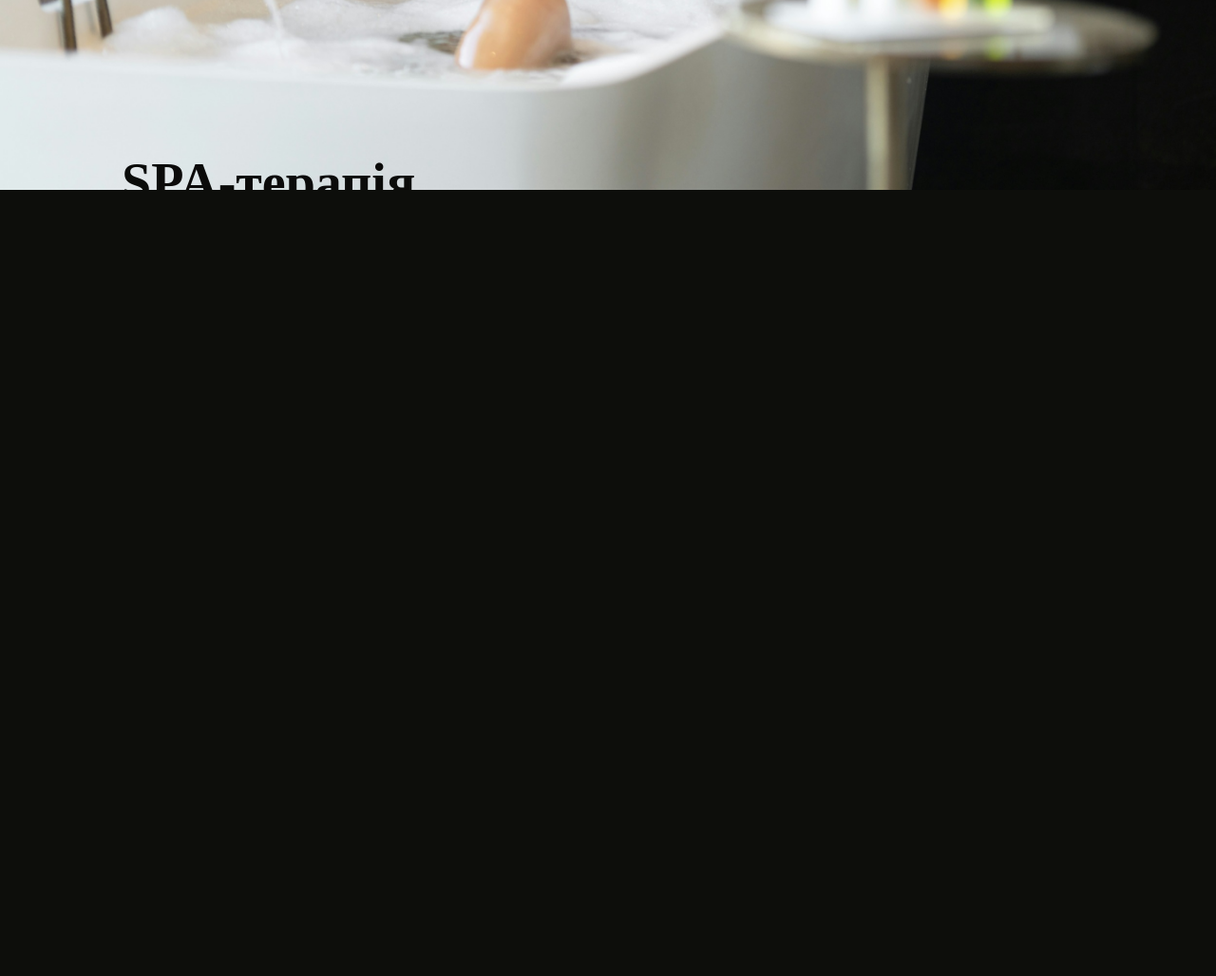
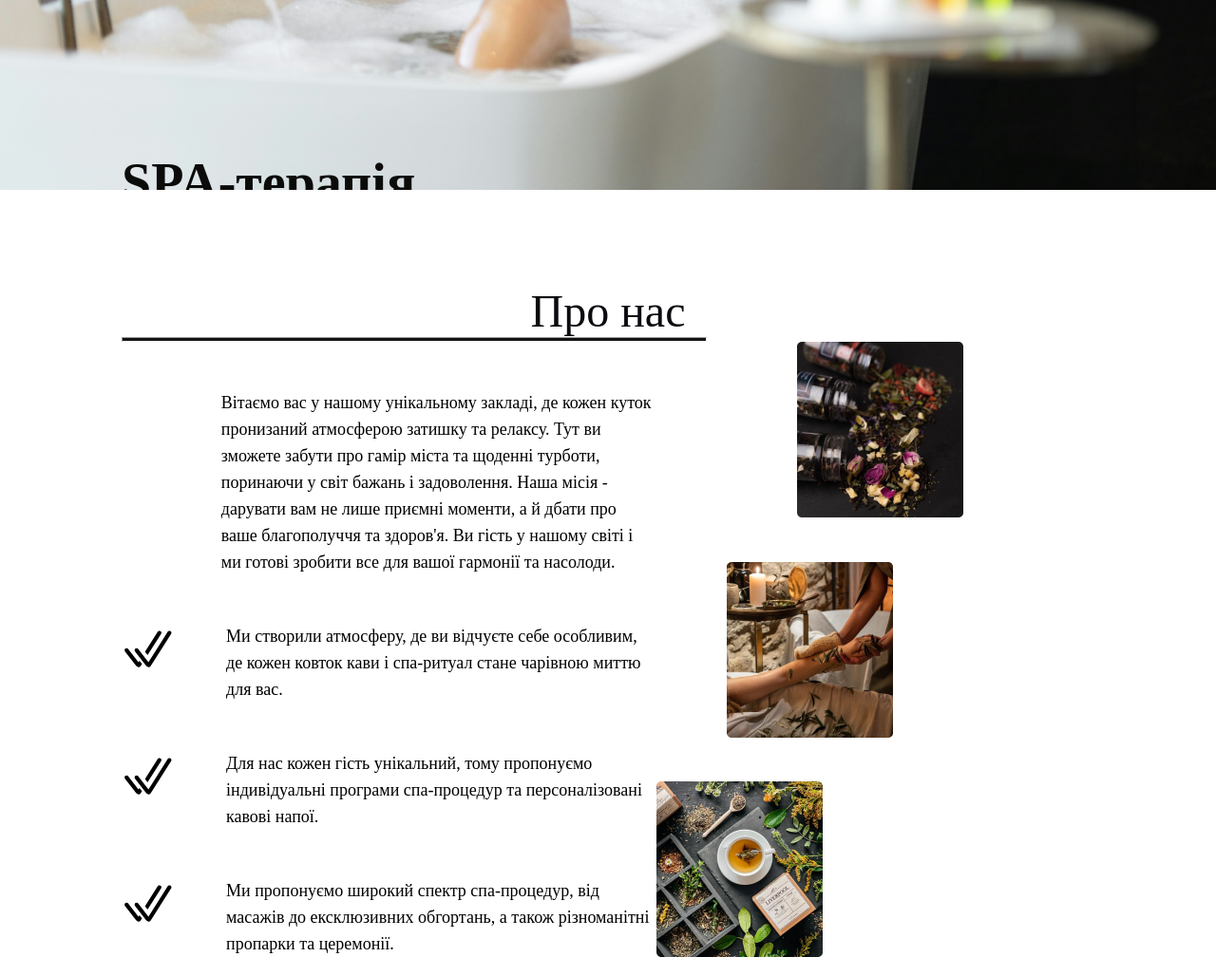
Before and after one commit to fullt1lt/spa_coffee_house, a Django app: page / in a window 1280 px wide. Shown: the part 600-1628 px from the top of the page at 95% size. Before the commit the page ends 800 px from the top, so only its background shows below. Run offline with Django 5.2, Linux system fonts and the light colour scheme.

Commit message:
add block About_Us in new_index

```diff
--- a/static_source/css/index.css
+++ b/static_source/css/index.css
@@ -28,6 +28,12 @@ body {
 }
 
 .Main {
+  -webkit-box-flex: 1;
+      -ms-flex: 1 1 auto;
+          flex: 1 1 auto;
+}
+
+.Main_Page {
   -webkit-box-flex: 1;
       -ms-flex: 1 1 auto;
           flex: 1 1 auto;
@@ -953,6 +959,127 @@ a {
   font-weight: 500;
 }
 
+.Main_About_Us {
+  margin-top: 80px;
+}
+.Main_About_Us .Main_About_Us_list {
+  display: -webkit-box;
+  display: -ms-flexbox;
+  display: flex;
+  -webkit-box-orient: vertical;
+  -webkit-box-direction: normal;
+      -ms-flex-direction: column;
+          flex-direction: column;
+  width: 100%;
+}
+.Main_About_Us .Main_About_Us_list .Main_About_Us_header h1 {
+  color: var(--black-color);
+  text-align: center;
+  font-family: Manrope;
+  font-size: 48px;
+  font-style: normal;
+  font-weight: 400;
+  line-height: normal;
+}
+.Main_About_Us .Main_About_Us_list .Main_About_Us_header hr {
+  height: 3px;
+  width: 60%;
+  background-color: #141414;
+}
+.Main_About_Us .Main_About_Us_list .Main_About_Us_info {
+  width: 100%;
+}
+.Main_About_Us .Main_About_Us_list .Main_About_Us_info .Main_About_Us_info_list {
+  display: -webkit-box;
+  display: -ms-flexbox;
+  display: flex;
+}
+.Main_About_Us .Main_About_Us_list .Main_About_Us_info .Main_About_Us_info_list .Main_About_Us_info_text {
+  width: 55%;
+}
+.Main_About_Us .Main_About_Us_list .Main_About_Us_info .Main_About_Us_info_list .Main_About_Us_info_text .info_text_list {
+  display: -webkit-box;
+  display: -ms-flexbox;
+  display: flex;
+  -webkit-box-orient: vertical;
+  -webkit-box-direction: normal;
+      -ms-flex-direction: column;
+          flex-direction: column;
+}
+.Main_About_Us .Main_About_Us_list .Main_About_Us_info .Main_About_Us_info_list .Main_About_Us_info_text .info_text_list .info_text_item {
+  display: -webkit-box;
+  display: -ms-flexbox;
+  display: flex;
+  -webkit-box-pack: end;
+      -ms-flex-pack: end;
+          justify-content: flex-end;
+  margin-top: 50px;
+}
+.Main_About_Us .Main_About_Us_list .Main_About_Us_info .Main_About_Us_info_list .Main_About_Us_info_text .info_text_list .info_text_item img {
+  width: 55px;
+  height: 55px;
+  margin-right: 55px;
+}
+.Main_About_Us .Main_About_Us_list .Main_About_Us_info .Main_About_Us_info_list .Main_About_Us_info_text .info_text_list .info_text_item span {
+  width: 90%;
+  color: #000;
+  font-family: Manrope;
+  font-size: 18px;
+  font-style: normal;
+  font-weight: 400;
+  line-height: 28px;
+}
+.Main_About_Us .Main_About_Us_list .Main_About_Us_info .Main_About_Us_info_list .Main_About_Us_info_text .info_text_list .info_text_item .empty_box {
+  margin-right: 55px;
+  width: 55px;
+  height: 55px;
+}
+.Main_About_Us .Main_About_Us_list .Main_About_Us_info .Main_About_Us_info_list .Main_About_Us_info_gallery {
+  width: 45%;
+}
+.Main_About_Us .Main_About_Us_list .Main_About_Us_info .Main_About_Us_info_list .Main_About_Us_info_gallery .Main_About_Us_info_gallery_list {
+  display: -webkit-box;
+  display: -ms-flexbox;
+  display: flex;
+  -webkit-box-orient: vertical;
+  -webkit-box-direction: normal;
+      -ms-flex-direction: column;
+          flex-direction: column;
+  -webkit-box-pack: justify;
+      -ms-flex-pack: justify;
+          justify-content: space-between;
+  height: 100%;
+  width: 70%;
+}
+.Main_About_Us .Main_About_Us_list .Main_About_Us_info .Main_About_Us_info_list .Main_About_Us_info_gallery .Main_About_Us_info_gallery_list .info_text_item img {
+  height: 185px;
+  border-radius: 5px;
+}
+.Main_About_Us .Main_About_Us_list .Main_About_Us_info .Main_About_Us_info_list .Main_About_Us_info_gallery .Main_About_Us_info_gallery_list .info_gallery_item:nth-child(1) {
+  display: -webkit-box;
+  display: -ms-flexbox;
+  display: flex;
+  -webkit-box-pack: end;
+      -ms-flex-pack: end;
+          justify-content: flex-end;
+}
+.Main_About_Us .Main_About_Us_list .Main_About_Us_info .Main_About_Us_info_list .Main_About_Us_info_gallery .Main_About_Us_info_gallery_list .info_gallery_item:nth-child(2) {
+  display: -webkit-box;
+  display: -ms-flexbox;
+  display: flex;
+  -webkit-box-pack: center;
+      -ms-flex-pack: center;
+          justify-content: center;
+}
+.Main_About_Us .Main_About_Us_list .Main_About_Us_info .Main_About_Us_info_list .Main_About_Us_info_gallery .Main_About_Us_info_gallery_list .info_gallery_item:nth-child(3) {
+  display: -webkit-box;
+  display: -ms-flexbox;
+  display: flex;
+  -webkit-box-pack: start;
+      -ms-flex-pack: start;
+          justify-content: flex-start;
+}
+
 .Main_Header {
   position: relative;
   -webkit-box-align: center;
--- a/static_source/sass/components/Main/_Main.scss
+++ b/static_source/sass/components/Main/_Main.scss
@@ -3,3 +3,4 @@
 @import "./components/Forms/Create_massage_therapist";
 @import "./components/Categories/Categories";
 @import "./components/Type_Categories/Type_Categories";
+@import "./components/Main_Page/Main_Page";
--- /dev/null
+++ b/static_source/sass/components/Main/components/Main_Page/_Main_Page.scss
@@ -0,0 +1,89 @@
+.Main_About_Us {
+  margin-top: 80px;
+  .Main_About_Us_list {
+    display: flex;
+    flex-direction: column;
+    width: 100%;
+    .Main_About_Us_header {
+      h1 {
+        color: var(--black-color);
+        text-align: center;
+        font-family: Manrope;
+        font-size: 48px;
+        font-style: normal;
+        font-weight: 400;
+        line-height: normal;
+      }
+      hr {
+        height: 3px;
+        width: 60%;
+        background-color: #141414;
+      }
+    }
+    .Main_About_Us_info {
+      width: 100%;
+      .Main_About_Us_info_list {
+        display: flex;
+        .Main_About_Us_info_text {
+          width: 55%;
+          .info_text_list {
+            display: flex;
+            flex-direction: column;
+            .info_text_item {
+              display: flex;
+              justify-content: flex-end;
+              margin-top: 50px;
+              img {
+                width: 55px;
+                height: 55px;
+                margin-right: 55px;
+              }
+              span {
+                width: 90%;
+                color: #000;
+                font-family: Manrope;
+                font-size: 18px;
+                font-style: normal;
+                font-weight: 400;
+                line-height: 28px;
+              }
+              .empty_box {
+                margin-right: 55px;
+                width: 55px;
+                height: 55px;
+              }
+            }
+          }
+        }
+        .Main_About_Us_info_gallery {
+          width: 45%;
+          .Main_About_Us_info_gallery_list {
+            display: flex;
+            flex-direction: column;
+            justify-content: space-between;
+            height: 100%;
+            width: 70%;
+            .info_text_item {
+              img {
+                height: 185px;
+                border-radius: 5px;
+              }
+            }
+            .info_gallery_item:nth-child(1) {
+              display: flex;
+              justify-content: flex-end;
+            }
+            .info_gallery_item:nth-child(2) {
+              display: flex;
+              justify-content: center;
+            }
+            .info_gallery_item:nth-child(3) {
+              display: flex;
+              justify-content: flex-start;
+            }
+          }
+        }
+      }
+    }
+  }
+}
--- a/static_source/sass/utils/_App.scss
+++ b/static_source/sass/utils/_App.scss
@@ -12,6 +12,10 @@ body {
 }
 
 .Main {
+  flex: 1 1 auto;
+}
+
+.Main_Page {
   flex: 1 1 auto;
 }
 
--- a/templates/new_index.html
+++ b/templates/new_index.html
@@ -101,5 +101,65 @@
             </li>
         </ul>
     </header>
+    <main class="Main_Page">
+        <section class="Main_About_Us Block_content">
+            <ul class="Main_About_Us_list">
+                <li class="Main_About_Us_header">
+                    <h1>
+                        Про нас
+                    </h1>
+                    <hr>
+                </li>
+                <li class="Main_About_Us_info">
+                    <ul class="Main_About_Us_info_list">
+                        <li class="Main_About_Us_info_text">
+                            <ul class="info_text_list">
+                                <li class="info_text_item">
+                                    <span class="empty_box"></span>
+                                    <span>Вітаємо вас у нашому унікальному закладі, де кожен куток пронизаний атмосферою затишку та релаксу.
+                                        Тут ви зможете забути про гамір міста та щоденні турботи, поринаючи у світ бажань і задоволення.
+                                         Наша місія - дарувати вам не лише приємні моменти, а й дбати про ваше благополуччя та здоров'я.
+                                          Ви гість у нашому світі і ми готові зробити все для вашої гармонії та насолоди.</span>
+                                </li>
+                                <li class="info_text_item">
+                                    <img src="{% static 'icon/checkmark.svg' %}" alt="">
+                                    <span>Ми створили атмосферу, де ви відчуєте себе особливим,
+                                         де кожен ковток кави і спа-ритуал стане чарівною миттю для вас.
+                                    </span>
+                                </li>
+                                <li class="info_text_item">
+                                    <img src="{% static 'icon/checkmark.svg' %}" alt="">
+                                    <span>
+                                        Для нас кожен гість унікальний,
+                                        тому пропонуємо індивідуальні програми спа-процедур та персоналізовані кавові напої.
+                                    </span>
+                                </li>
+                                <li class="info_text_item">
+                                    <img src="{% static 'icon/checkmark.svg' %}" alt="">
+                                    <span>
+                                        Ми пропонуємо широкий спектр спа-процедур,
+                                        від масажів до ексклюзивних обгортань, а також різноманітні пропарки та церемонії.
+                                    </span>
+                                </li>
+                            </ul>
+                        </li>
+                        <li class="Main_About_Us_info_gallery">
+                            <ul class="Main_About_Us_info_gallery_list">
+                                <li class="info_gallery_item">
+                                    <img src="{% static 'img/info_gallery_1.png' %}" alt="">
+                                </li>
+                                <li class="info_gallery_item">
+                                    <img src="{% static 'img/info_gallery_2.png' %}" alt="">
+                                </li>
+                                <li class="info_gallery_item">
+                                    <img src="{% static 'img/info_gallery_3.png' %}" alt="">
+                                </li>
+                            </ul>
+                        </li>
+                    </ul>
+                </li>
+            </ul>
+        </section>
+    </main>
 </body>
 </html>
```
Also changed, not shown: static_source/css/index.min.css, static_source/icon/checkmark.svg (added), static_source/img/info_gallery_1.png (added), static_source/img/info_gallery_2.png (added), static_source/img/info_gallery_3.png (added).
